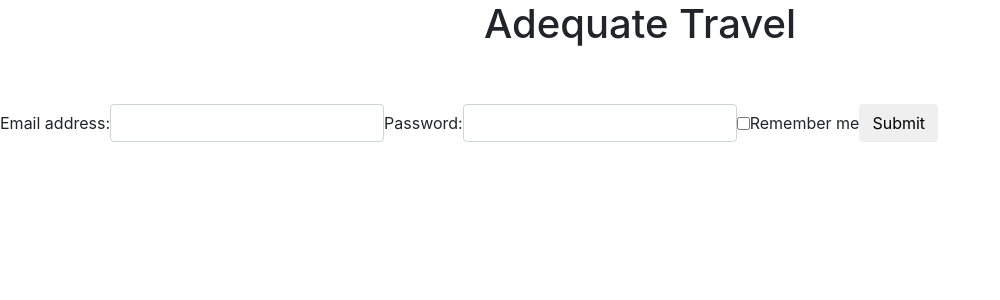
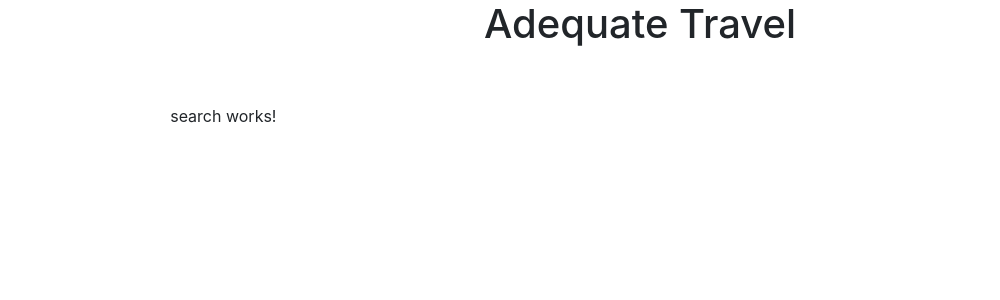
Before and after one commit to 1801Jan22Java/team-adequate, an Angular app in the folder angular/: page /search in a window 1280 px wide. Before the commit this address led to /login. Shown: the top 300 px of the page, without its empty margins (0-1000 px from the left). Built offline with nearby package versions, Linux system fonts and the light colour scheme.

Commit message:
Better routing with routing file

```diff
--- /dev/null
+++ b/angular/src/app/app-routing.module.ts
@@ -0,0 +1,32 @@
+// Modules
+import { NgModule }             from '@angular/core';
+import { RouterModule, Routes } from '@angular/router';
+
+import { AppComponent } from './app.component';
+import { LoginComponent } from './login/login.component';
+import { SearchComponent } from './search/search.component';
+
+// Components
+const appRoutes: Routes = [
+  //Login page?
+  { path: '', redirectTo: '/login', pathMatch: 'full' },
+  { path: 'home', redirectTo: '/login' },
+  { path: 'login', component: LoginComponent},
+
+  { path: 'search', component: SearchComponent },
+
+  //Might want to change this to an error/404 page?
+  { path: '**', redirectTo: '/login' },
+
+];
+
+
+@NgModule({
+  imports: [
+
+    RouterModule.forRoot( appRoutes, { enableTracing: true } /* <-- debugging purposes only */)
+
+],
+  exports: [ RouterModule ]
+})
+export class AppRoutingModule {}
--- a/angular/src/app/app.component.html
+++ b/angular/src/app/app.component.html
@@ -7,4 +7,12 @@
   <br>
   <br>
 
-  <app-login></app-login>
+  <div class="container-fluid" style="text-align:center">
+  <div class="col-md-4 col-md-offset-4">
+    <div class="panel panel-default">
+      <!-- This is where our route is injected -->
+      <router-outlet></router-outlet>
+
+    </div>
+  </div>
+</div>
--- a/angular/src/app/app.module.ts
+++ b/angular/src/app/app.module.ts
@@ -1,33 +1,21 @@
 import { BrowserModule } from '@angular/platform-browser';
 import { NgModule } from '@angular/core';
-import { RouterModule, Routes } from '@angular/router';
 
 import { AppComponent } from './app.component';
+import { AppRoutingModule } from './app-routing.module';
+
 import { LoginComponent } from './login/login.component';
-
-const appRoutes: Routes = [
-  //Login page?
-  { path: 'login', component: AppComponent},
-  { path: 'home', redirectTo: '/login',   data: { title: 'Heroes List' } },
-
-  //Might want to change this to an error page?
-  { path: '**', redirectTo: '/login' }
-];
+import { SearchComponent } from './search/search.component';
 
 @NgModule({
   declarations: [
     AppComponent,
-    LoginComponent
+    LoginComponent,
+    SearchComponent
   ],
   imports: [
-
-    RouterModule.forRoot(
-      appRoutes,
-      { enableTracing: true } // <-- debugging purposes only
-    ),
-
-    BrowserModule
-
+    BrowserModule,
+    AppRoutingModule
   ],
   providers: [],
   bootstrap: [AppComponent]
--- /dev/null
+++ b/angular/src/app/search/search.component.html
@@ -0,0 +1,3 @@
+<p>
+  search works!
+</p>
--- /dev/null
+++ b/angular/src/app/search/search.component.ts
@@ -0,0 +1,15 @@
+import { Component, OnInit } from '@angular/core';
+
+@Component({
+  selector: 'app-search',
+  templateUrl: './search.component.html',
+  styleUrls: ['./search.component.css']
+})
+export class SearchComponent implements OnInit {
+
+  constructor() { }
+
+  ngOnInit() {
+  }
+
+}
```
Also changed, not shown: angular/src/app/search/search.component.css (added), 1 other file (tests, documents, lock files or other folders).
